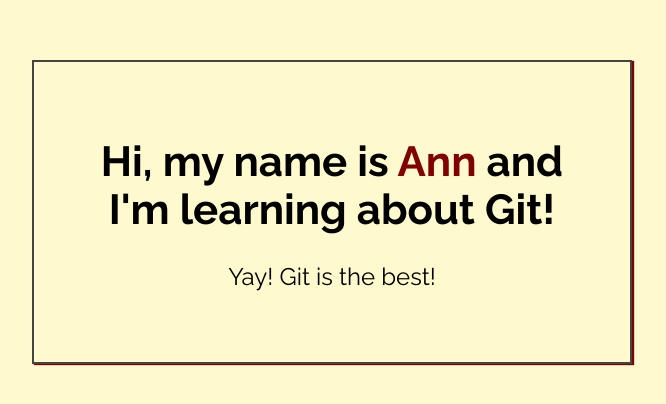
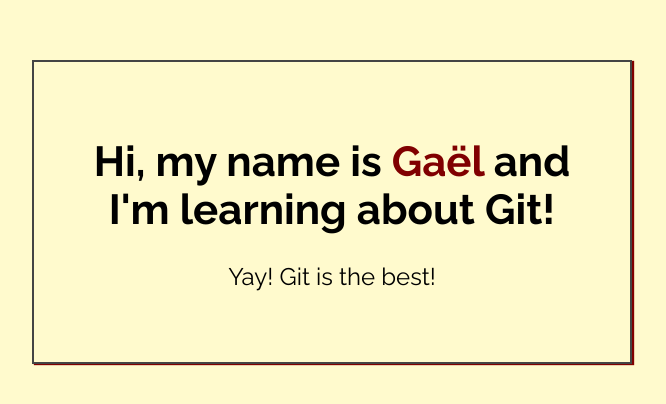
Before and after one commit to gaelporteu/my-first-repo, a plain HTML site: page index.html in a window 1280 px wide. Shown: the part 188-592 px from the top of the page, without its empty margins (308-974 px from the left). Drawn offline with Linux system fonts and the light colour scheme.

Commit message:
Add Gaël to index.html

```diff
--- a/index.html
+++ b/index.html
@@ -14,7 +14,7 @@
 <body>
 
     <div class="greeting">
-        <h1>Hi, my name is <span class="highlight">Ann</span> and I'm learning about Git! </h1>
+        <h1>Hi, my name is <span class="highlight">Gaël</span> and I'm learning about Git! </h1>
 
         <p>Yay! Git is the best!</p>
     </div>
```
